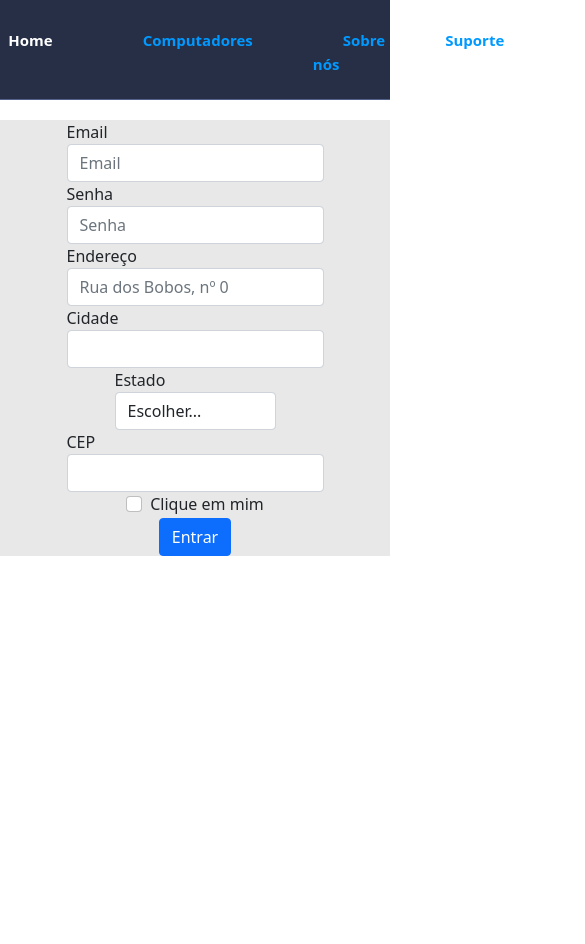
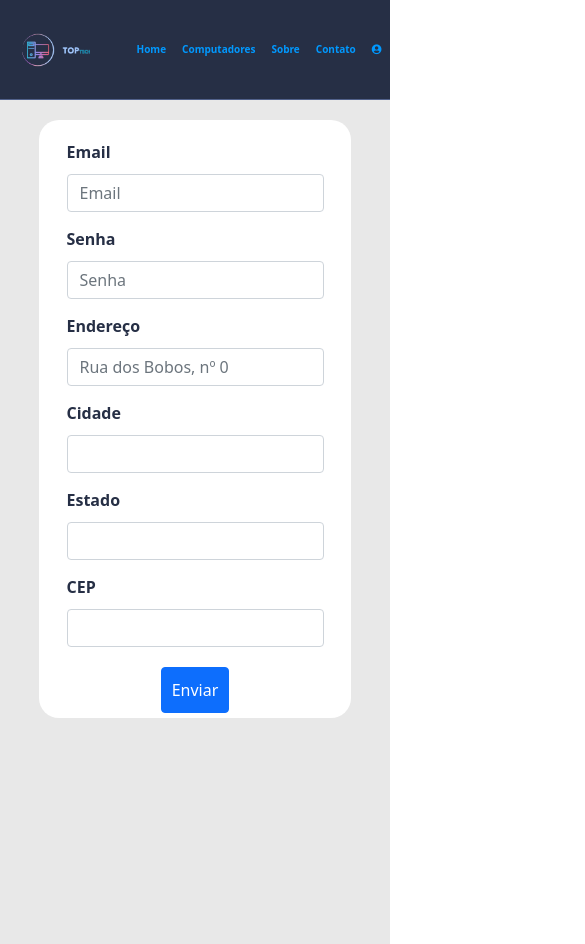
Before and after one commit to luis170974/site-empresa, a plain HTML site: page suporte.html in a window 390 px wide. Shown: the top 944 px of the page, 585 px wide, since content can reach past the window. Before the commit the page ends 844 px from the top, so only its background shows below. Drawn offline with nearby package versions, Linux system fonts and the light colour scheme.

Commit message:
responsividade feita

```diff
--- a/src/css/sobre.css
+++ b/src/css/sobre.css
@@ -64,12 +64,18 @@ header {
 
 .conteudo-suporte {
     background-color: rgb(232, 232, 232);
+    height: 100vh;
+    padding: 20px;
+
 }
 
 .conteudo-suporte .container{
     display: flex;
     justify-content: center;
     align-items: center;
+    background-color: #fff;
+    width: 50%;
+    border-radius: 20px;
 
 }
 
@@ -78,6 +84,7 @@ header {
     margin-bottom: 20px;
     background: transparent;
     border: 0;
+    width: 50rem;
 }
 
 .conteudo-suporte .container .card .card-image {
@@ -88,7 +95,7 @@ header {
 }
 
 .conteudo-suporte .container .card img{
-    padding: 20px;
+    padding: 10px;
     background-color: #150458;
     border-radius: 50%;
     box-shadow: 1px 5px 5px #111;
@@ -98,4 +105,66 @@ header {
     margin-top: 20px;
     border-top: 1px solid #9e9e9e;
     font-weight: 400;
+
 }
+
+@media (max-width: 450px) {
+
+    .header-site .logo {
+        display: flex;
+        cursor: pointer;
+        padding: 10px;
+
+    }
+
+    .header-site .logo img {
+        width: 80px;
+
+    }
+
+    .header-site .menu {
+        display: flex;
+        margin-top: 10px;
+        gap: 10px;
+        list-style: none;
+
+    }
+
+    .header-site .menu li a {
+        padding: 5px;
+        color: #0099ff;
+        padding-left: 1px;
+        font-size: 10px;
+        text-decoration: none;
+    }
+
+    .header-site .menu  #account-icon{
+        font-size: 12px;
+        margin-top: 5px;
+    }
+
+
+    .conteudo-suporte .container{
+        display: flex;
+        justify-content: center;
+        align-items: center;
+        background-color: #fff;
+        width: 100%;
+        border-radius: 20px;
+
+    }
+
+    .conteudo-suporte .container .card .card-image {
+        width: 300px;
+        padding: 40px;
+
+
+    }
+
+
+
+
+
+
+
+}
--- a/src/css/styles.css
+++ b/src/css/styles.css
@@ -11,6 +11,7 @@ body {
     font-family: 'Roboto', sans-serif;
 
 }
+
 
 .header-site {
     height: 100px;
@@ -132,8 +133,48 @@ body {
 }
 
 @media (max-width: 450px) {
+
+    .header-site .logo {
+        display: flex;
+        cursor: pointer;
+        padding: 10px;
+
+    }
+
+    .header-site .logo img {
+        width: 80px;
+
+    }
+
+    .header-site .menu {
+        display: flex;
+        margin-top: 10px;
+        gap: 10px;
+        list-style: none;
+
+    }
+
+    .header-site .menu li a {
+        padding: 5px;
+        color: #0099ff;
+        padding-left: 1px;
+        font-size: 10px;
+        text-decoration: none;
+    }
+
+    .header-site .menu  #account-icon{
+        font-size: 12px;
+        margin-top: 5px;
+    }
+
+
     .home .carousel .carousel-inner {
-        height: 3.5rem;
+        height: 6rem;
+    }
+
+    .home .carousel .carousel-inner .carousel-item img{
+        height: 6rem;
+
     }
 
     .container .row {
--- a/src/css/suporte.css
+++ b/src/css/suporte.css
@@ -1,7 +1,6 @@
 * {
     box-sizing: border-box;
     margin: 0;
-
 
 }
 
@@ -58,17 +57,152 @@ body {
     color: #FFF;
 }
 
-.formulario-suporte .container{
+.form {
+    background-color: rgb(232, 232, 232);
+    height: 100vh;
+    padding-top: 15px;
+
+
+}
+
+.formulario-suporte .form .form-group{
+    margin-top: 5px;
+    font-weight: 700;
+    color: #262f45;
+
+
+}
+
+.formulario-suporte .form .form-group label{
+    margin-top: 10px;
+    margin-bottom: 10px;
+
+
+
+}
+
+
+.formulario-suporte .form button{
+    margin-top: 20px;
+    padding: 10px;
+
+
+}
+
+.formulario-suporte .form button:hover{
+    background-color: #262f45;
+
+
+}
+
+
+.formulario-suporte .form .container{
     display: flex;
     flex-direction: column;
     align-items: center;
+    border-radius: 20px;
+
 
 }
 
-.formulario-suporte form {
-    background-color: rgb(232, 232, 232);
+.formulario-suporte .form .container{
+    background-color: #fff;
+    padding: 10px;
+    width: 40%;
+
+
 }
 
-.formulario-suporte form .container {
-    margin-top:20px;
+
+
+@media (max-width: 450px) {
+
+    .header-site .logo {
+        display: flex;
+        cursor: pointer;
+        padding: 10px;
+
+    }
+
+    .header-site .logo img {
+        width: 80px;
+
+    }
+
+    .header-site .menu {
+        display: flex;
+        margin-top: 10px;
+        gap: 10px;
+        list-style: none;
+
+    }
+
+    .header-site .menu li a {
+        padding: 5px;
+        color: #0099ff;
+        padding-left: 1px;
+        font-size: 10px;
+        text-decoration: none;
+    }
+
+    .header-site .menu  #account-icon{
+        font-size: 12px;
+        margin-top: 5px;
+    }
+
+    .form {
+        background-color: rgb(232, 232, 232);
+        height: 100vh;
+        padding-top: 20px;
+
+
+    }
+
+    .formulario-suporte .form .form-group{
+        margin-top: 5px;
+        font-weight: 700;
+        color: #262f45;
+
+
+    }
+
+    .formulario-suporte .form .form-group label{
+        margin-top: 10px;
+        margin-bottom: 10px;
+
+
+
+    }
+
+
+    .formulario-suporte .form button{
+        margin-top: 20px;
+        padding: 10px;
+
+
+    }
+
+    .formulario-suporte .form button:hover{
+        background-color: #262f45;
+
+
+    }
+
+
+    .formulario-suporte .form .container{
+        display: flex;
+        flex-direction: column;
+        align-items: center;
+        border-radius: 20px;
+
+
+    }
+
+    .formulario-suporte .form .container {
+        background-color: #fff;
+        padding: 5px;
+        width: 80%;
+
+
+    }
 }
--- a/suporte.html
+++ b/suporte.html
@@ -38,15 +38,15 @@
                 </li>
 
                 <li>
-                    <a href="sobre.html">Sobre nós</a>
+                    <a href="sobre.html">Sobre</a>
                 </li>
 
                 <li>
-                    <a href="suporte.html">Suporte</a>
+                    <a href="suporte.html">Contato</a>
                 </li>
 
                 <li>
-                    <a href=""><i class="fa fa-user-circle" style="font-size: 20px" aria-hidden="true"></i></a>
+                    <a href=""><i class="fa fa-user-circle" aria-hidden="true"></i></a>
                 </li>
 
             </ul>
@@ -54,7 +54,7 @@
     </header>
 
     <main class="formulario-suporte">
-        <form>
+        <form class="form">
             <div class="container">
                 <div class="form-group col-md-6">
                     <label for="inputEmail4">Email</label>
@@ -74,28 +74,19 @@
                 </div>
                 <div class="form-group col-md-6">
                     <label for="inputEstado">Estado</label>
-                        <select id="inputEstado" class="form-control">
-                            <option selected>Escolher...</option>
-                            <option>Santa Catarina</option>
-                            <option>Rio Grande do Sul</option>
-                        </select>
+                    <input type="text" class="form-control" id="inputState">
                 </div>
                 <div class="form-group col-md-6">
                     <label for="inputCEP">CEP</label>
                     <input type="text" class="form-control" id="inputCEP">
                 </div>
-                <div class="form-group">
-                    <div class="form-check">
-                        <input class="form-check-input" type="checkbox" id="gridCheck">
-                        <label class="form-check-label" for="gridCheck">
-                            Clique em mim
-                        </label>
-                    </div>
-                </div>
-                <button type="submit" class="btn btn-primary">Entrar</button>
+                <button type="submit" class="btn btn-primary">Enviar</button>
             </div>
         </form>
     </main>
+
+
+
 </body>
 
 </html>
```
Also changed, not shown: index.html (+28 -21 lines), sobre.html (+8 -12 lines). Lines whose indentation alone changed are shown as unchanged.
